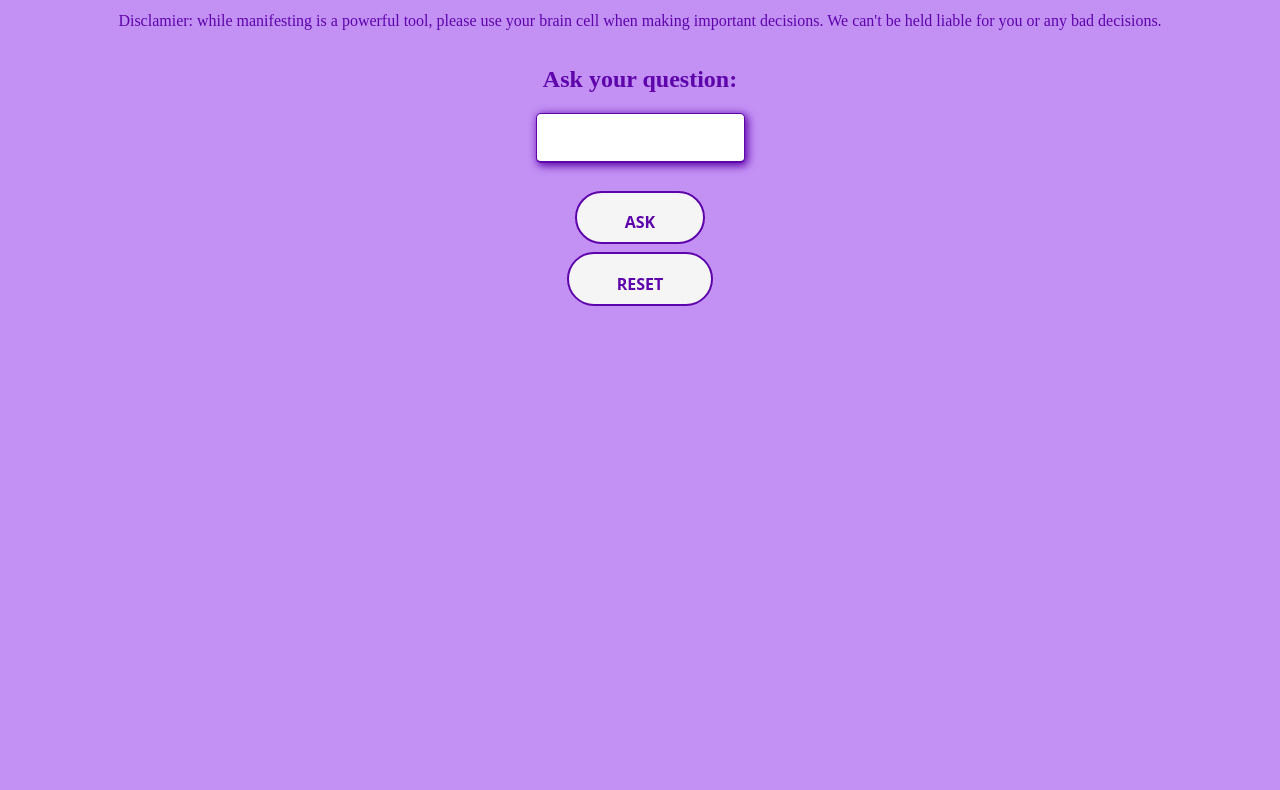
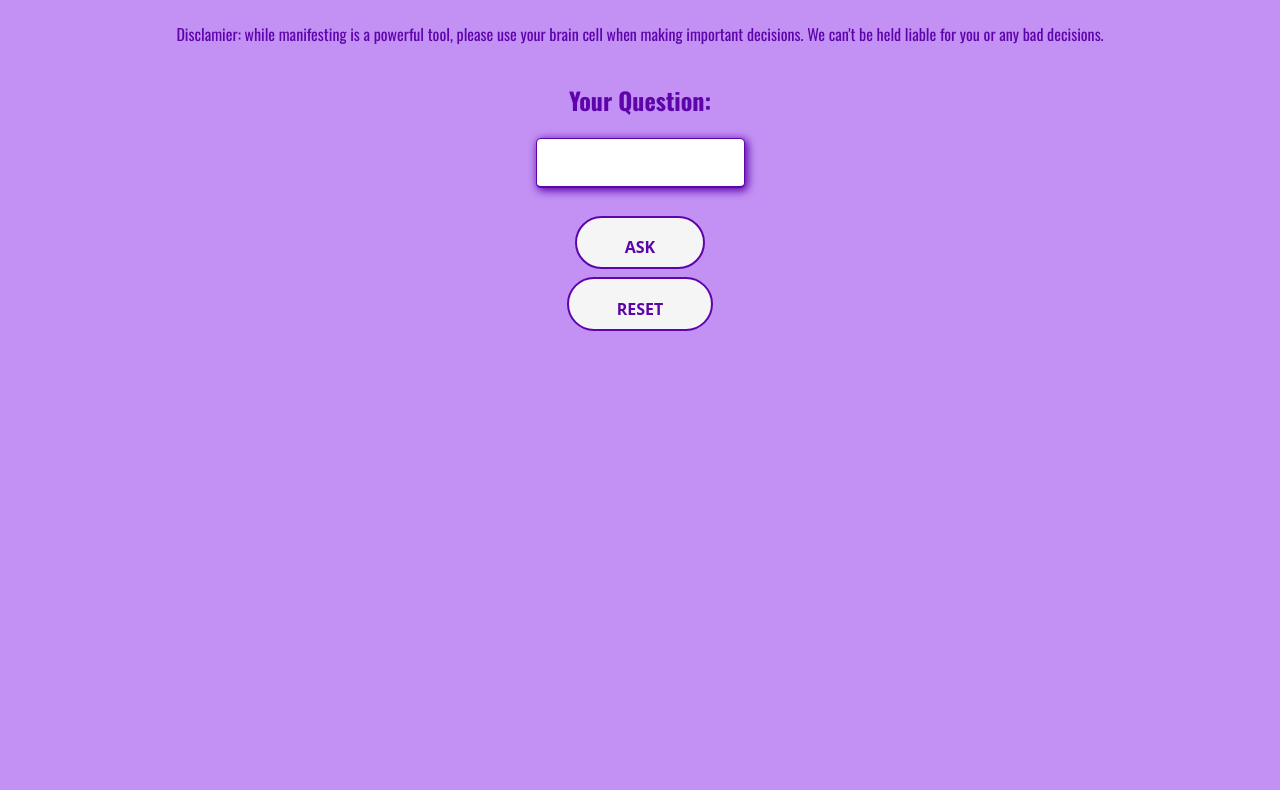
Before and after one commit to maviles7/magic8, a plain HTML site: page index.html in a window 1280 px wide. Shown: the part 92-882 px from the top of the page. Drawn offline with nearby package versions, Linux system fonts and the light colour scheme.

Commit message:
more CSS + font

```diff
--- a/css/style.css
+++ b/css/style.css
@@ -1,3 +1,5 @@
+@import url('https://fonts.googleapis.com/css2?family=Oswald:wght@200..700&display=swap');
+
 body {
     background-color: rgb(195, 145, 244);
     display: flex;
@@ -5,6 +7,7 @@ body {
     justify-content: center;
     align-items: center;
     align-content: center;
+    font-family: 'Oswald', sans-serif;
     color: #5d04ab;
 }
 
--- a/index.html
+++ b/index.html
@@ -14,7 +14,7 @@
         <p id="disclaimer">Disclamier: while manifesting is a powerful tool, please use your brain cell when making important decisions. We can't be held liable for you or any bad decisions.</p>
     </div>
     <div class="question-container">
-        <h2>Ask your question: </h2>
+        <h2>Your Question: </h2>
         <input type="text" name="text" id="question">
     </div>
     <div class="button">
--- a/js/app.js
+++ b/js/app.js
@@ -36,15 +36,10 @@ submit.addEventListener('click', () => {
     // Make the image visible and add the shake animation class
     magic8.style.visibility = 'visible';
     magic8.classList.add('shake');
-
     handleSubmit();
-    // Remove the shake animation class and hide the image after the animation ends
     setTimeout(() => {
         magic8.classList.remove('shake');
         magic8.style.visibility = 'hidden';
-
-        // Handle the question and answer
-
     }, 700);
 });
 
```
